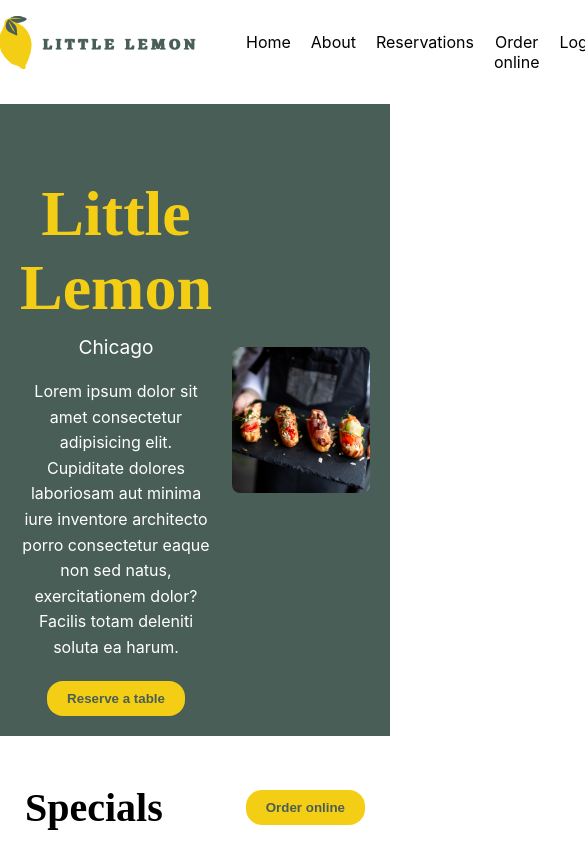
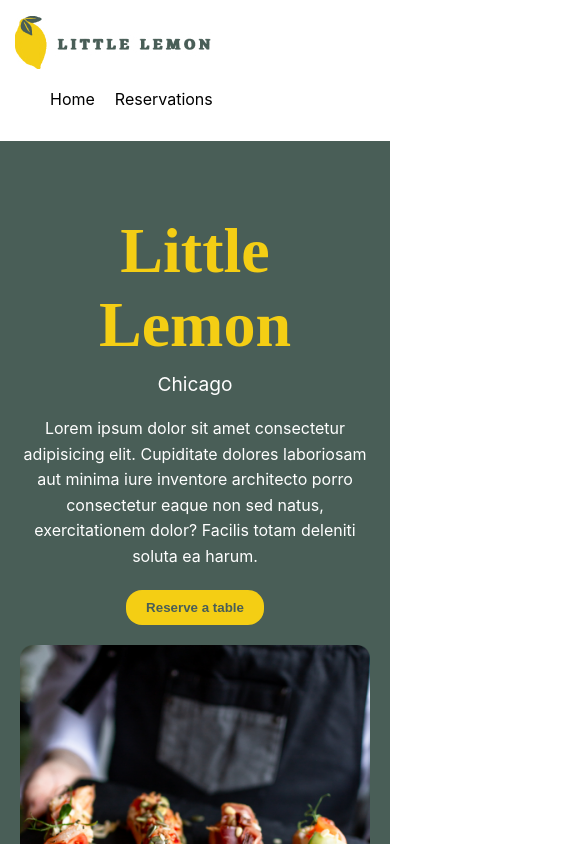
Before and after one commit to kevinrichard31/Restaurant-Little-Lemon, a React (Create React App) app: page / in a window 390 px wide. Shown: the top 844 px of the page, 585 px wide, since content can reach past the window. Built offline with nearby package versions, Linux system fonts and the light colour scheme; a web font is replaced by a local one.

Commit message:
fix responsive

```diff
--- a/src/components/menu/Menu.js
+++ b/src/components/menu/Menu.js
@@ -4,7 +4,7 @@ import { Link } from 'react-router-dom';
 
 function Menu() {
   return (
-    <nav>
+    <nav id="menu">
       <div className="child-nav">
         <Link to="/">
           <img src="/logo.jpg" alt="Logo" />
@@ -12,10 +12,7 @@ function Menu() {
         </Link>
         <ul>
           <li>Home</li>
-          <li><Link to="/booking">About</Link></li>
           <li><Link to="/booking">Reservations</Link></li>
-          <li>Order online</li>
-          <li>Login</li>
         </ul>
       </div>
     </nav>
--- a/src/components/menu/Menu.scss
+++ b/src/components/menu/Menu.scss
@@ -16,8 +16,12 @@ nav .child-nav {
     max-width: 1200px;
     display: flex;
     flex-direction: row;
-    justify-content: space-between;
     margin: 0 auto;
     padding-top: 1rem;
     padding-bottom: 1rem;
+    flex-wrap: wrap;
 }
+
+#menu img {
+    padding-left: 15px;
+}
--- a/src/pages/home/Home.scss
+++ b/src/pages/home/Home.scss
@@ -6,17 +6,14 @@
 
 .container {
     display: grid;
-    grid-template-columns: repeat(2, 1fr);
-    /* Deux colonnes de taille égale */
-    gap: 20px;
-    /* Espacement entre les colonnes */
-    max-width: 1200px;
-    /* Largeur maximale */
-    margin: 0 auto;
-    /* Centrage horizontal */
-    align-items: center;
-    /* Alignement vertical */
+    grid-template-columns: repeat(auto-fit, minmax(300px, 1fr)); /* Crée des colonnes flexibles */
+    gap: 20px; /* Espacement entre les éléments */
+    max-width: 1200px; /* Largeur maximale */
+    margin: 0 auto; /* Centrage horizontal */
+    align-items: center; /* Alignement vertical */
 }
+
+
 
 .text-content {
     color: white;
```
